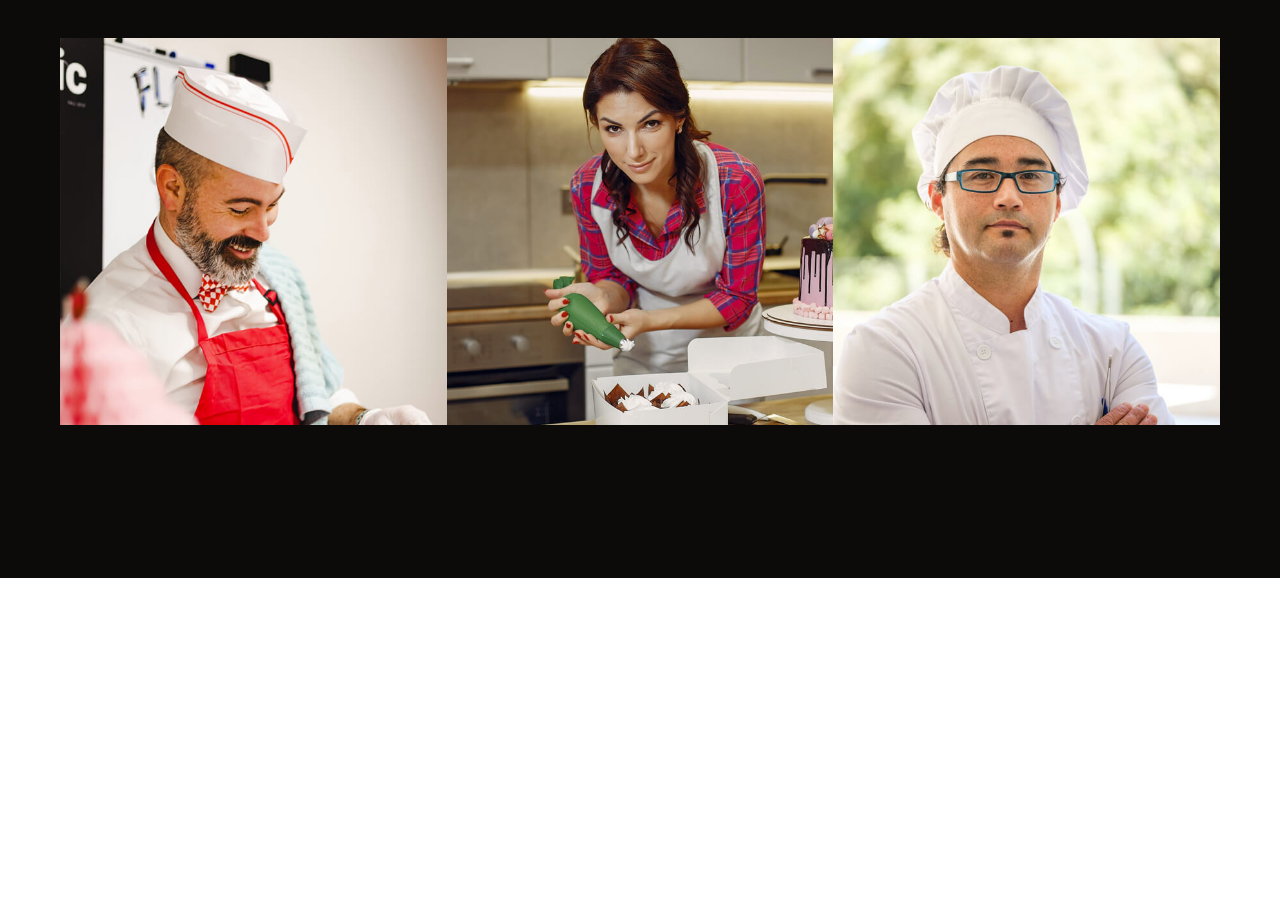
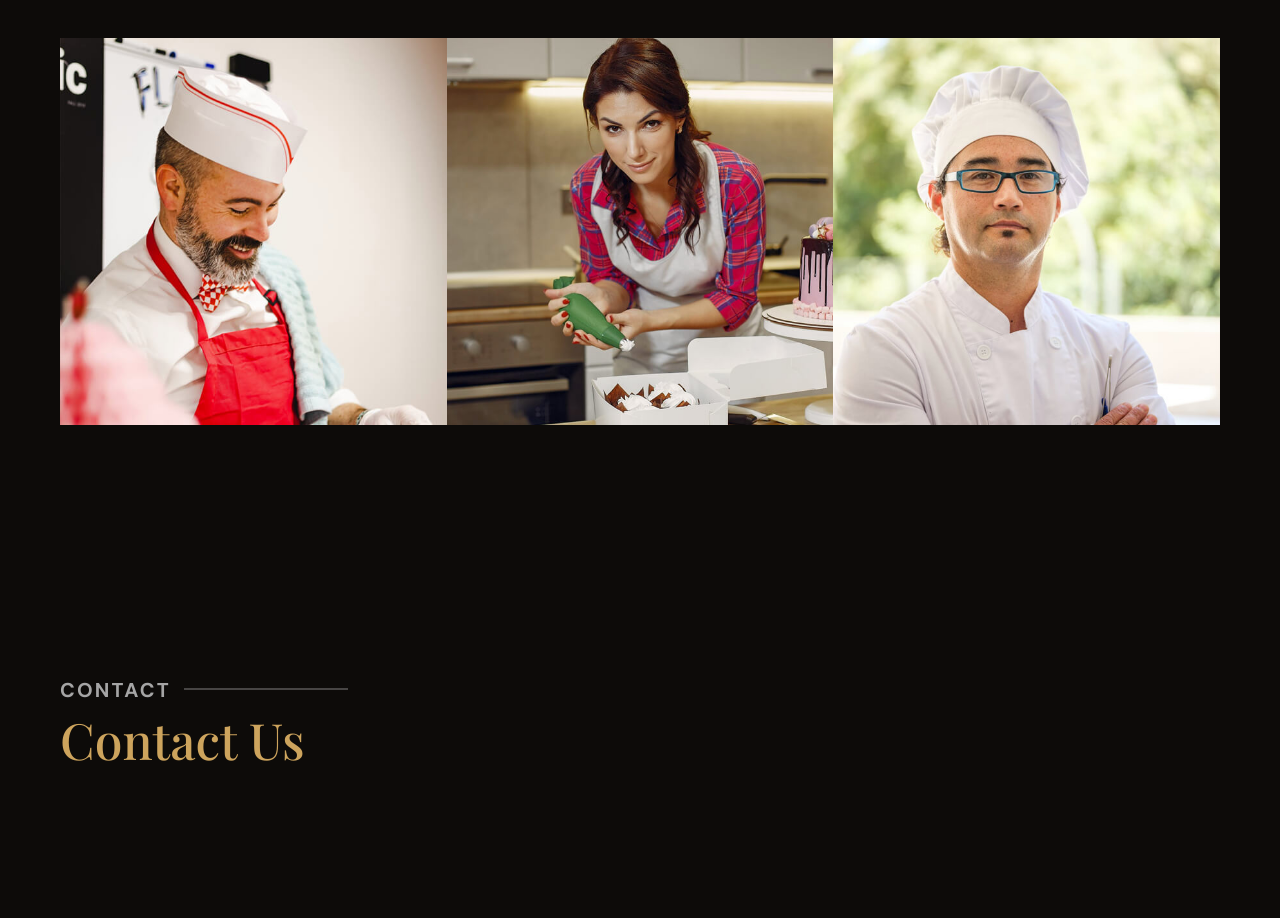
Before and after one commit to chazrsmit/CBIENBON, a website: page index.html in a window 1280 px wide. Shown: the part 7866-8784 px from the top of the page. Before the commit the page ends 8444 px from the top, so only its background shows below. Drawn offline with nearby package versions, Linux system fonts and the light colour scheme; a web font is replaced by a local one.

Commit message:
update section 8

```diff
--- a/index.html
+++ b/index.html
@@ -450,7 +450,24 @@
         <div><img src="./public/assets/img/chefs/chefs-3.jpg" alt=""></div>
     </div>
 
+</section>
+
 <!-- ////////// SECTION 7 ////////// -->
+
+
+<!-- ////////// SECTION 8 ////////// -->
+
+<section class="section-8">
+
+    <div class="sect8-title">
+        <h6>Contact</h6>
+    </div>
+    <h2 class="mb-5">Contact us</h2>
+
+</section>
+
+<!-- ////////// SECTION 8 ////////// -->
+
 
 <!-- ////////// SCRIPTS JS ////////// -->
     <script src="./node_modules/bootstrap/dist/js/bootstrap.bundle.min.js"></script>
--- a/src/sass/partials/_content.sass
+++ b/src/sass/partials/_content.sass
@@ -283,3 +283,16 @@ textarea[placeholder]
         height: 440px
         img
             width: 100%
+
+// Section 8
+
+.section-8
+    background-color: $bg-1
+    @include padding-sect
+
+.sect8-title
+    position: relative
+    &::after
+        @include line
+        left: 124px !important
+        bottom: 12px !important
```
Also changed, not shown: public/styles/style.css, 1 other file.
